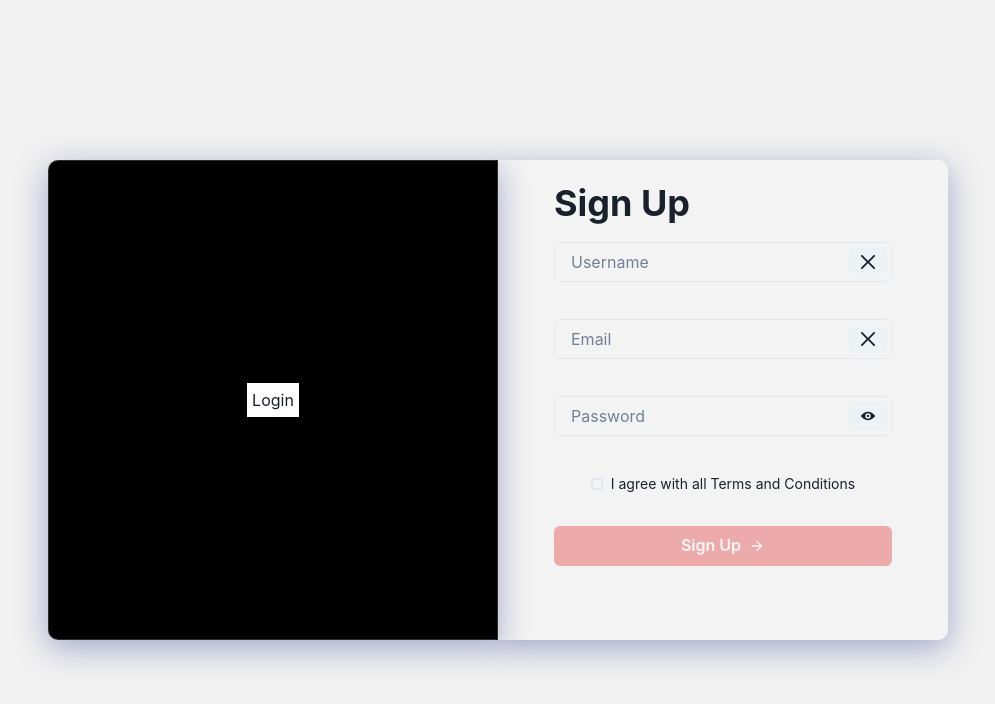
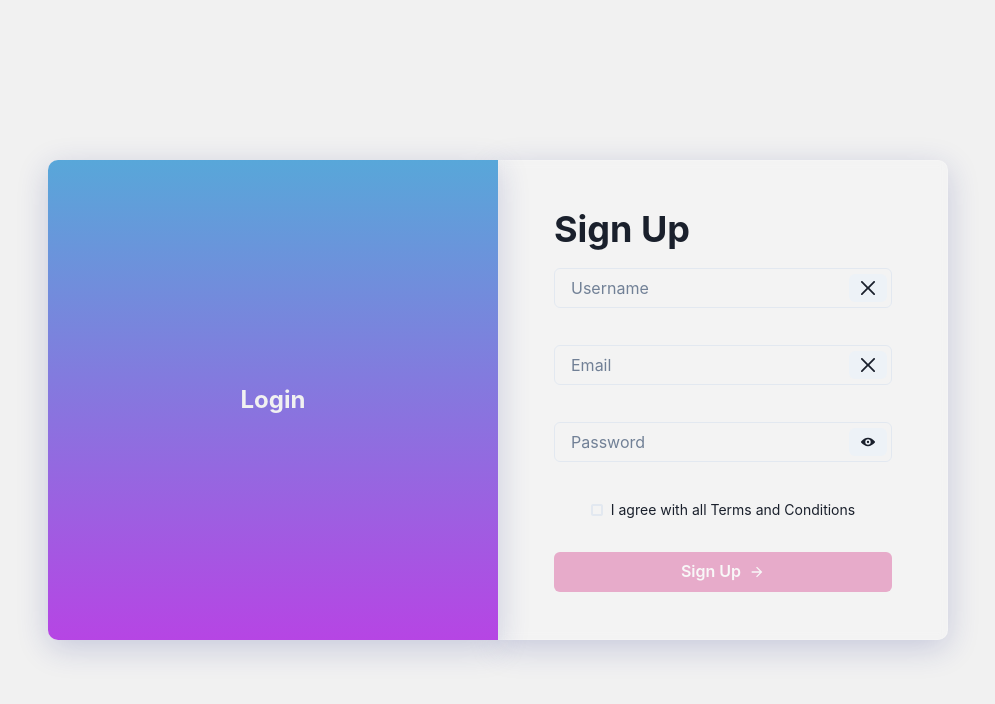
Before and after one commit to EdsonMartinelli/LoginSystem-Frontend, a React (Vite) app: page /signup in a window 1280 px wide. Shown: the top 704 px of the page, without its empty margins (142-1137 px from the left). Built offline with nearby package versions, Linux system fonts and the light colour scheme.

Commit message:
added colors

```diff
--- a/src/animations/AnimatedAuth.css
+++ b/src/animations/AnimatedAuth.css
@@ -1,5 +1,5 @@
 .content {
-  background-color: #f1f1f1;
+  background: #f1f1f1;
   display: flex;
   justify-content: center;
   align-items: center;
@@ -9,10 +9,7 @@
 }
 
 .glass{
-  box-shadow: 0 8px 32px 0 rgba( 31, 38, 135, 0.37 );
-  backdrop-filter: blur( 4.5px );
-  -webkit-backdrop-filter: blur( 4.5px );
-  border: 1px solid rgba( 255, 255, 255, 0.18 );
+  box-shadow: 0 8px 32px 0 rgba( 31, 38, 135, 0.2 );
 }
 
 .outlet-content {
@@ -22,6 +19,9 @@
   justify-content: center;
   align-items: center;
   background: rgba( 255, 255, 255, 0.15 );
+  border: 1px solid rgba( 255, 255, 255, 0.18 );
+  backdrop-filter: blur( 4.5px );
+  -webkit-backdrop-filter: blur( 4.5px );
 }
 
 .image-content {
@@ -31,10 +31,13 @@
   justify-content: center;
   align-items: center;
   z-index: 2;
-  background: rgba( 0, 0, 0, 1);
+  background: linear-gradient(#58a7d9, #b645e4);
 }
 
 .image-content-button {
-  background-color: #fff;
+  background-color: transparent;
   padding: 5px;
+  color: #f1f1f1;
+  font-size: 1.5rem;
+  font-weight: bold;
 }
--- a/src/animations/AnimatedAuthLeftToRight.tsx
+++ b/src/animations/AnimatedAuthLeftToRight.tsx
@@ -29,7 +29,7 @@ export function AnimatedAuthLeftToRight() {
         }}
         animate={{ opacity: 1 }}
         exit={{ opacity: 0 }}
-        transition={{ duration: 0.5, ease: "easeInOut" }}
+        transition={{ duration: 0.7 }}
       >
         <Outlet />
       </motion.main>
@@ -62,7 +62,7 @@ export function AnimatedAuthLeftToRight() {
           borderBottomLeftRadius: "0px",
         }}
         exit={{ x: 0 }}
-        transition={{ duration: 0.7, ease: "easeInOut" }}
+        transition={{ duration: 0.7 }}
       >
         <button
           className="image-content-button"
--- a/src/animations/AnimatedAuthRighToLeft.tsx
+++ b/src/animations/AnimatedAuthRighToLeft.tsx
@@ -17,7 +17,7 @@ export function AnimatedAuthRightToLeft() {
   }
 
   return (
-    <div className="content">
+    <div className="content ">
       <motion.aside
         className="image-content glass"
         initial={
@@ -47,7 +47,7 @@ export function AnimatedAuthRightToLeft() {
           borderBottomLeftRadius: "10px",
         }}
         exit={{ x: 0 }}
-        transition={{ duration: 0.5, ease: "easeInOut" }}
+        transition={{ duration: 0.7}}
       >
         <button
           className="image-content-button"
@@ -69,7 +69,7 @@ export function AnimatedAuthRightToLeft() {
         }}
         animate={{ opacity: 1 }}
         exit={{ opacity: 0 }}
-        transition={{ duration: 0.7, ease: "easeInOut" }}
+        transition={{ duration: 0.7 }}
       >
         <Outlet />
       </motion.main>
--- a/src/pages/ConfirmEmail.tsx
+++ b/src/pages/ConfirmEmail.tsx
@@ -1,4 +1,4 @@
-import { Button, Flex, Heading, VStack, Text } from "@chakra-ui/react";
+import { Button, Heading, VStack, Text } from "@chakra-ui/react";
 import { Formik } from "formik";
 import { useState } from "react";
 import { useParams } from "react-router-dom";
@@ -10,6 +10,7 @@ export function ConfirmEmail() {
   const APIService = APIServiceInstance();
   const { id } = useParams();
   const [isLoading, setIsLoading] = useState<boolean>(false);
+  // eslint-disable-next-line @typescript-eslint/no-unused-vars
   const [formError, setFormError] = useState<string>("");
 
   const validationSchema = yup.object().shape({
@@ -50,7 +51,7 @@ export function ConfirmEmail() {
               <VStack width="full" spacing={8}>
                 <TextInputFormik name="code" placeholder="Code" />
                 <Button
-                  colorScheme="red"
+                  colorScheme="pink"
                   width="full"
                   type="submit"
                   isDisabled={!(isValid && dirty)}
@@ -58,7 +59,7 @@ export function ConfirmEmail() {
                 >
                   Confirm
                 </Button>
-                <Flex
+                {/* <Flex
                   width="full"
                   height="20px"
                   align="center"
@@ -67,7 +68,7 @@ export function ConfirmEmail() {
                   <Text fontSize="sm" color="red.500">
                     {formError}
                   </Text>
-                </Flex>
+                </Flex> */}
               </VStack>
             </form>
           </>
--- a/src/pages/Login.tsx
+++ b/src/pages/Login.tsx
@@ -17,6 +17,7 @@ export function Login({
   const { userLogin } = useAuth();
   const navigate = useNavigate();
   const [isLoading, setIsLoading] = useState<boolean>(false);
+  // eslint-disable-next-line @typescript-eslint/no-unused-vars
   const [formError, setFormError] = useState<string>("");
 
   const validationSchema = yup.object().shape({
@@ -97,7 +98,7 @@ export function Login({
                   </Flex>
                 </Flex>
                 <Button
-                  colorScheme="blue"
+                  colorScheme="pink"
                   width="full"
                   rightIcon={<ArrowForwardIcon />}
                   type="submit"
@@ -106,7 +107,7 @@ export function Login({
                 >
                   Login
                 </Button>
-                <Flex
+                {/* <Flex
                   width="full"
                   height="20px"
                   align="center"
@@ -115,7 +116,7 @@ export function Login({
                   <Text fontSize="sm" color="red.500">
                     {formError}
                   </Text>
-                </Flex>
+                </Flex> */}
               </VStack>
             </form>
           </>
--- a/src/pages/RecoverPassword.tsx
+++ b/src/pages/RecoverPassword.tsx
@@ -1,4 +1,4 @@
-import { Button, Flex, Text, Heading, VStack } from "@chakra-ui/react";
+import { Button, Heading, VStack } from "@chakra-ui/react";
 import * as yup from "yup";
 import { useState } from "react";
 import { Formik } from "formik";
@@ -11,7 +11,8 @@ export function RecoverPassword({
   orientation: typeOrientationAuthAnimation;
 }) {
   const [isLoading, setIsLoading] = useState<boolean>(false);
-  const [formError, setFormError] = useState<string>("");
+  // eslint-disable-next-line @typescript-eslint/no-unused-vars
+  const [_, setFormError] = useState<string>("");
 
   const validationSchema = yup.object().shape({
     email: yup
@@ -48,7 +49,7 @@ export function RecoverPassword({
               <VStack width="full" spacing={8}>
                 <TextInputFormik name="email" placeholder="Email" />
                 <Button
-                  colorScheme="blue"
+                  colorScheme="pink"
                   width="full"
                   type="submit"
                   isDisabled={!(isValid && dirty)}
@@ -56,7 +57,7 @@ export function RecoverPassword({
                 >
                   Recover
                 </Button>
-                <Flex
+                {/* <Flex
                   width="full"
                   height="20px"
                   align="center"
@@ -65,7 +66,7 @@ export function RecoverPassword({
                   <Text fontSize="sm" color="red.500">
                     {formError}
                   </Text>
-                </Flex>
+                </Flex> */}
               </VStack>
             </form>
           </>
--- a/src/pages/SignUp.tsx
+++ b/src/pages/SignUp.tsx
@@ -1,5 +1,5 @@
 import { ArrowForwardIcon } from "@chakra-ui/icons";
-import { Flex, Heading, VStack, Text, Button } from "@chakra-ui/react";
+import { Heading, VStack, Button } from "@chakra-ui/react";
 import { Formik } from "formik";
 import { useState } from "react";
 import { useNavigate } from "react-router-dom";
@@ -23,6 +23,7 @@ export function SignUp({
   orientation: typeOrientationAuthAnimation;
 }) {
   const [isLoading, setIsLoading] = useState<boolean>(false);
+  // eslint-disable-next-line @typescript-eslint/no-unused-vars
   const [formError, setFormError] = useState<string>("");
   const navigate = useNavigate();
   const APIService = APIServiceInstance();
@@ -96,7 +97,7 @@ export function SignUp({
                   I agree with all Terms and Conditions
                 </CheckBoxFormik>
                 <Button
-                  colorScheme="red"
+                  colorScheme="pink"
                   width="full"
                   rightIcon={<ArrowForwardIcon />}
                   type="submit"
@@ -105,7 +106,7 @@ export function SignUp({
                 >
                   Sign Up
                 </Button>
-                <Flex
+                {/* <Flex
                   width="full"
                   height="20px"
                   align="center"
@@ -114,7 +115,7 @@ export function SignUp({
                   <Text fontSize="sm" color="red.500">
                     {formError}
                   </Text>
-                </Flex>
+                </Flex> */}
               </VStack>
             </form>
           </>
```
